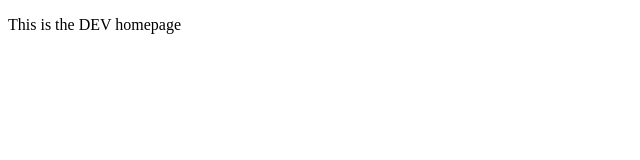
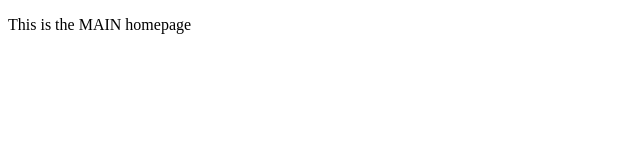
Before and after one commit to simon-onedotsix/dickabout, a plain HTML site: page index.html in a window 1280 px wide. Shown: the full height of the page, 0-640 px from the left. Drawn offline with Linux system fonts and the light colour scheme.

Commit message:
MAIN updates

```diff
--- a/index.html
+++ b/index.html
@@ -8,7 +8,7 @@
 </head>
 <body>
 
-    <p>This is the DEV homepage</p>
+    <p>This is the MAIN homepage</p>
 
 
 </body>
```
Also changed, not shown: contact.html (+1 -1 lines).
